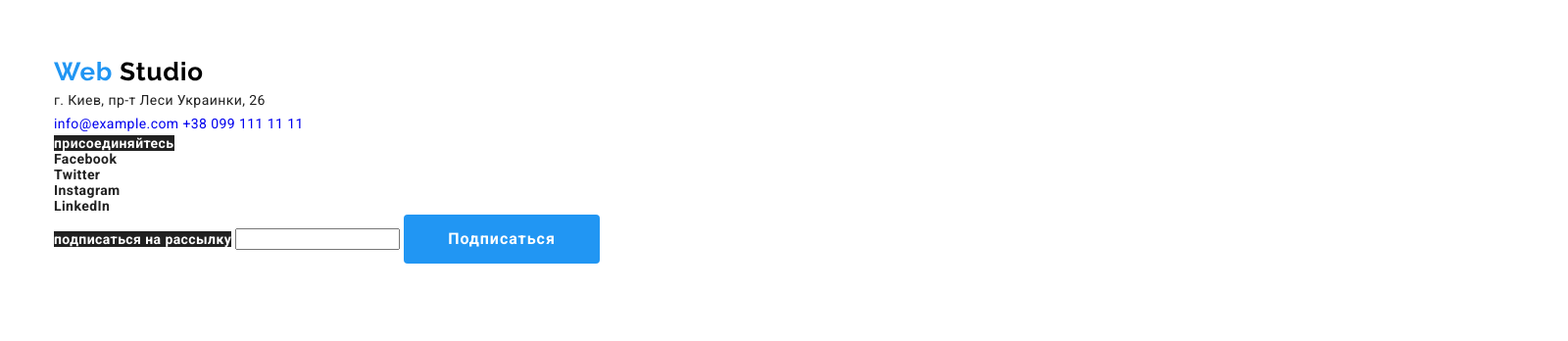
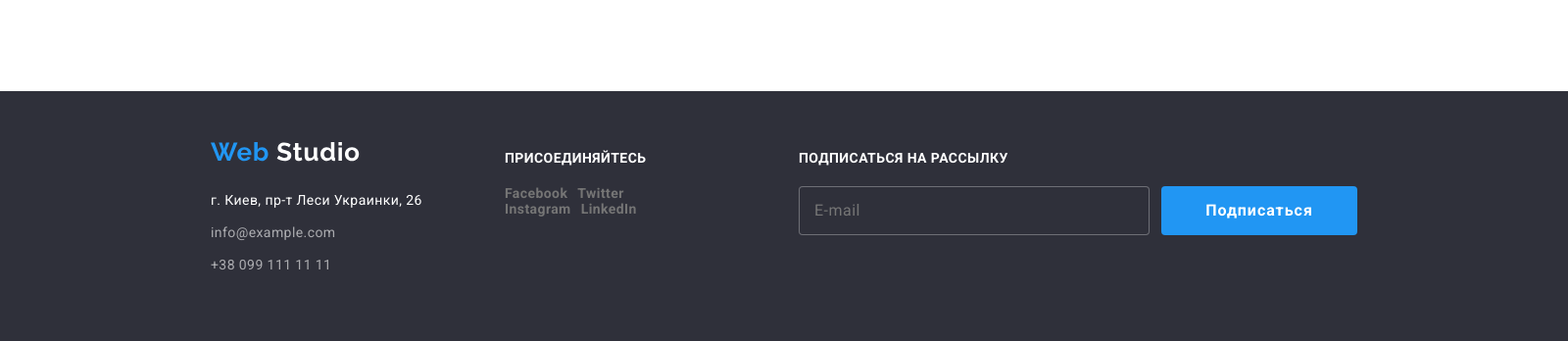
Before and after one commit to KartawovEvgen/goit-markup-hw-03, a plain HTML site: page index.html in a window 1280 px wide. Shown: the part 2235-2583 px from the top of the page at 98% size, 1600 px wide, since content can reach past the window. Before the commit the page ends 2504 px from the top, so only its background shows below. Drawn offline with nearby package versions, Linux system fonts and the light colour scheme.

Commit message:
ДОбавляет выравнивание флексов и фикс картинок

```diff
--- a/css/styles.css
+++ b/css/styles.css
@@ -9,6 +9,8 @@
   --text-color: #757575;
   --accent-color: #2196f3;
   --primary-white-color: #ffffff;
+  --secondary-bg-color: #f5f4fa;
+  --footer-bg-color: #2f303a;
 }
 
 body {
@@ -35,8 +37,16 @@ body {
 }
 
 .section {
+  margin-right: auto;
+  margin-left: auto;
+
+  width: 1600px;
   padding-top: 94px;
   padding-bottom: 94px;
+}
+
+.section:last-child {
+  padding-bottom: 101px;
 }
 
 .container {
@@ -195,6 +205,10 @@ body {
 }
 
 .advantages .item {
+  /* display: flex;
+  flex-wrap: wrap;   */
+  /* flex-direction: column;
+  align-items: stretch; */
   width: calc((100% - 90px) / 4);
   margin-right: 30px;
   align-items: center;
@@ -207,6 +221,15 @@ body {
 }
 
 .advantages-image {
+  margin-bottom: 30px;
+}
+
+.advantages .advantages-image {
+  /* margin-left: 50px; */
+  /* margin-right: 30px; */
+  background: var(--secondary-bg-color);
+  border-radius: 4px;
+  padding: 25px 100px;
   margin-bottom: 30px;
   text-align: center;
 }
@@ -267,7 +290,7 @@ body {
   display: flex;
 }
 .flex-our-team .item {
-  width: calc ((100% - 90px) / 4);
+  width: calc((100% - 90px) / 4);
   margin-right: 30px;
 }
 
@@ -278,9 +301,12 @@ body {
 .flex-logo {
   display: flex;
   justify-content: space-evenly;
-  margin-bottom: 24px;
+  /* margin-bottom: 24px; */
 }
 
+.section.our-team {
+  background-color: var(--secondary-bg-color);
+}
 .section .name {
   text-align: center;
   margin-top: 0;
@@ -315,27 +341,96 @@ body {
 }
 
 /* Footer */
+
+.flex-footer {
+  display: flex;
+  /* align-items: center; */
+  /* justify-content: space-between; */
+}
+
+.Social-links {
+  display: flex;
+  flex-wrap: wrap;
+}
+
+.flex-footer .logo {
+  display: block;
+  margin-bottom: 20px;
+}
+
+.flex-footer .address {
+  margin-bottom: 9px;
+}
+
+.flex-footer .address:last-child {
+  margin-bottom: 0;
+}
+.flex-footer .contacts {
+  padding-top: 49px;
+  padding-bottom: 65px;
+  margin-right: 69px;
+}
 .Social-links .link {
-  color: var(--primary-text-color);
+  color: var(--text-color);
 }
 .Social-links .link:hover,
 .Social-links .link:focus {
   color: var(--accent-color);
 }
 
+.Social-links .item:not(:last-child) {
+  margin-right: 10px;
+}
+
 /* Address company and contacts */
 .address {
+  display: block;
+  width: 231px;
   font-style: normal;
   font-weight: 400;
   font-size: 14px;
   line-height: 1.71;
+  color: var(--primary-white-color);
 }
 
+.contacts .item {
+  color: rgba(255, 255, 255, 0.6);
+}
+
+.flex-footer .socials {
+  padding-top: 61px;
+  padding-bottom: 105px;
+  margin-right: 94px;
+}
 /* Our media */
 .addto {
+  display: block;
+
+  margin-bottom: 20px;
+
   color: var(--primary-white-color);
-  background-color: var(--primary-text-color);
+  /* background-color: var(--primary-text-color); */
   font-weight: 700;
+  text-transform: uppercase;
+}
+.addto-us {
+  width: 570px;
+  padding-top: 61px;
+  padding-bottom: 101px;
+}
+
+.input {
+  display: flex;
+  padding-left: 15px;
+  width: 358px;
+  margin-right: 12px;
+  border: 1px solid rgba(255, 255, 255, 0.3);
+  background-color: var(--footer-bg-color);
+  border-radius: 4px;
+  font-style: normal;
+  font-size: 16px;
+  line-height: 1.25;
+  letter-spacing: 0.03em;
 }
 
 .Developedby {
@@ -384,9 +479,14 @@ button {
 }
 
 .button.secondary {
+  background-color: var(--secondary-bg-color);
   padding: 6px 22px;
 }
-
+.button.secondary:hover,
+.button.secondary:focus {
+  color: var(--primary-white-color);
+  background-color: var(--accent-color);
+}
 /* Portfolio */
 
 .portfolio {
@@ -395,6 +495,7 @@ button {
   justify-content: center;
   margin-bottom: 50px;
 }
+
 .portfolio .item + .item {
   margin-left: 8px;
 }
@@ -410,7 +511,7 @@ button {
 .project {
   margin-top: 0;
   margin-bottom: 4px;
-
+  color: var(--primary-text-color);
   font-weight: 700;
   font-size: 18px;
   line-height: 2;
@@ -420,6 +521,8 @@ button {
   margin-top: 0;
   margin-bottom: 20px;
 
+  color: var(--text-color);
+
   font-weight: 400;
   font-size: 16px;
   line-height: 1.88;
@@ -427,6 +530,8 @@ button {
 .description {
   margin: 0;
 
+  color: var(--primary-white-color);
+  background-color: var(--accent-color);
   font-weight: 400;
   font-size: 18px;
   line-height: 1.56;
@@ -454,3 +559,10 @@ a {
 .flex-element:nth-child(3n) {
   margin-right: 0;
 }
+
+footer {
+  margin-right: auto;
+  margin-left: auto;
+  width: 1600px;
+  background-color: var(--footer-bg-color);
+}
--- a/index.html
+++ b/index.html
@@ -65,17 +65,17 @@
               <p class="text">Идейные соображения, а также начало повседневной работы по формированию позиции.</p>
             </li>
             <li class="item">
-              <img class="advantages-image" src="./images/Vector(1).svg" alt="Пунктуальность" />
+              <img class="advantages-image" src="./images/clock1.svg" alt="Пунктуальность" />
               <h3 class="advantages-title">Пунктуальность</h3>
               <p class="text">Задача организации, в особенности же рамки и место обучения кадров влечет за собой.</p>
             </li>
             <li class="item">
-              <img class="advantages-image" src="./images/Vector(2).svg" alt="Планирование" />
+              <img class="advantages-image" src="./images/diagram1.svg" alt="Планирование" />
               <h3 class="advantages-title">Планирование</h3>
               <p class="text">Равным образом консультация с широким активом в значительной степени обуславливает.</p>
             </li>
             <li class="item">
-              <img class="advantages-image" src="./images/Vector(3).svg" alt="Современные технологии" />
+              <img class="advantages-image" src="./images/clock1.svg" alt="Современные технологии" />
               <h3 class="advantages-title">Современные технологии</h3>
               <p class="text">Значимость этих проблем настолько очевидна, что реализация плановых заданий.</p>
             </li>
@@ -99,7 +99,7 @@
       </section>
       <!--END That we do-->
       <!--Our team-->
-      <section class="section">
+      <section class="section our-team">
         <div class="container">
           <h2 class="section-title">Наша команда</h2>
           <ul class="list flex-our-team">
@@ -212,17 +212,19 @@
       <!--END Regular customers-->
     </main>
     <footer>
-      <div class="container">
-        <a href="/" class="logo"> <img src="./images/WebStudio.svg" alt="Веб-студия" /></a>
+      <div class="container flex-footer">
+        <div class="contacts">
+          <a href="/" class="logo"> <img src="./images/WebStudiofooter.svg" alt="Веб-студия" /></a>
           <!-- Address company and contacts-->
           <address class="address">
             г. Киев, пр-т Леси Украинки, 26
           </address>
           <address>
-          <a href="mailto:info@example.com" class="address">info@example.com</a>
-          <a href="tel:+380991111111" class="address">+38 099 111 11 11</a>
+            <a href="mailto:info@example.com" class="address item">info@example.com</a>
+            <a href="tel:+380991111111" class="address item">+38 099 111 11 11</a>
           </address>
-        <div>
+        </div>
+        <div class="socials">
           <!-- END Address company and contacts-->
           <!-- Our media -->
           <b class="addto">присоединяйтесь</b>
@@ -241,27 +243,30 @@
                         </li>
                       </ul> -->
           <ul class="Social-links list">
-            <li>
+            <li class="item">
               <a href="" class="link" aria-label="Ссылка на Facebook">Facebook</a>
             </li>
-            <li>
+            <li class="item">
               <a href="" class="link" aria-label="Ссылка на Twitter">Twitter</a>
             </li>
-            <li>
+            <li class="item">
               <a href="" class="link" aria-label="Ссылка на Instagram">Instagram</a>
             </li>
-            <li>
+            <li class="item">
               <a href="" class="link" aria-label="Ссылка на LinkedIn">LinkedIn</a>
             </li>
           </ul>
         </div>
         <!-- END Our media -->
         <!-- Send e-mail to us -->
-        <div>
+        <div class="addto-us">
           <b class="addto">подписаться на рассылку</b>
-          <input type="text" name="E-mail" />
+          <div class="flex-footer">
+            <input class="input" type="text" name="E-mail" placeholder="E-mail" />
             <button type="submit" class="button primary">Подписаться</button>
           </div>
+        </div>
+
         <!--END Send e-mail to us -->
         <!-- <p class="Developedby">2020 | Developed by GoIT Students</p> -->
       </div>
```
Also changed, not shown: portfolio.html (+18 -11 lines), images/WebStudiofooter.svg (added), images/astronaut1.svg (added), images/clock1.svg (added), images/diagram1.svg (added). Lines whose indentation alone changed are shown as unchanged.
